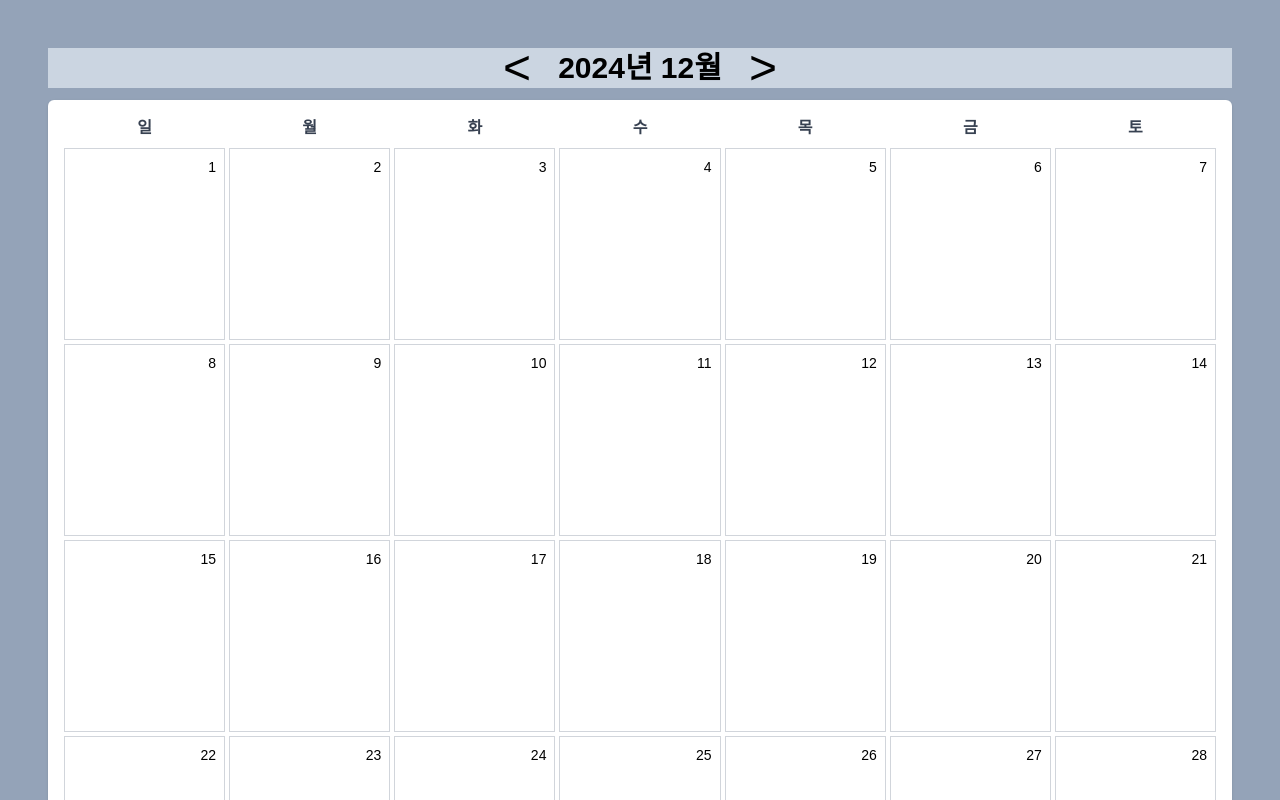
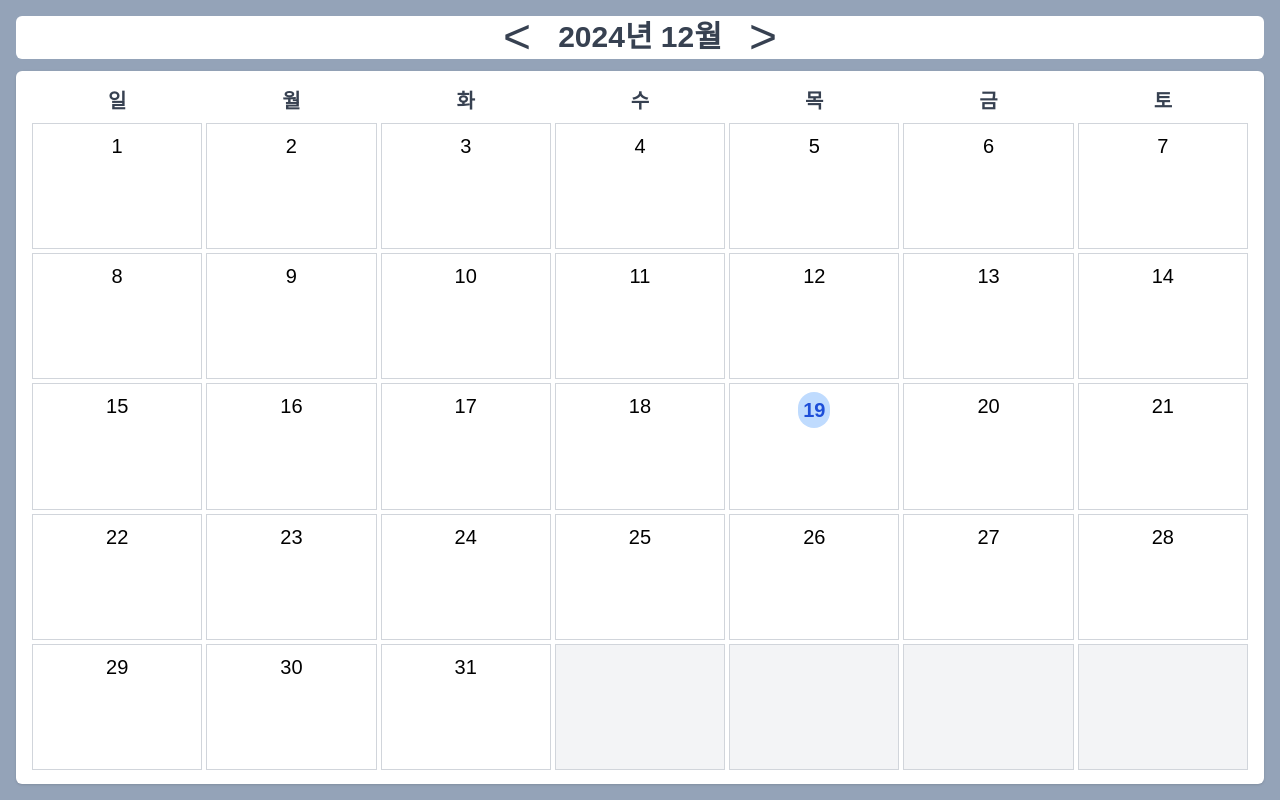
Before and after one commit to seungmin2222/calendar-chat-nextjs, a Next.js app: page / in a window 1280 px wide. Shown: the top 800 px of the page. Built offline with nearby package versions, Linux system fonts and the light colour scheme.

Commit message:
✨ Feat: 현재 날짜 연동 및 한 달 단위 달력 전환 기능 구현

```diff
--- a/src/app/(calendar)/components/CalendarBody.tsx
+++ b/src/app/(calendar)/components/CalendarBody.tsx
@@ -1,18 +1,23 @@
 import { ReactNode } from 'react';
-
 import CalendarDay from './CalendarDay';
 import CalendarWeekdaysHeader from './CalendarWeekdaysHeader';
 
-export default function CalendarBody() {
-  const today = new Date();
-  const year = today.getFullYear();
-  const month = today.getMonth();
+interface CalendarBodyProps {
+  year: number;
+  month: number;
+}
 
+export default function CalendarBody({ year, month }: CalendarBodyProps) {
   const firstDayOfMonth = new Date(year, month, 1);
   const lastDayOfMonth = new Date(year, month + 1, 0);
 
   const startDay = firstDayOfMonth.getDay();
   const totalDays = lastDayOfMonth.getDate();
+
+  const today = new Date();
+  const isCurrentMonth =
+    today.getFullYear() === year && today.getMonth() === month;
+  const todayDate = isCurrentMonth ? today.getDate() : null;
 
   const cells: ReactNode[] = [];
 
@@ -26,7 +31,8 @@ export default function CalendarBody() {
   }
 
   for (let day = 1; day <= totalDays; day++) {
-    cells.push(<CalendarDay key={day} day={day} />);
+    const isToday = todayDate === day;
+    cells.push(<CalendarDay key={day} day={day} isToday={isToday} />);
   }
 
   const remainder = cells.length % 7;
@@ -42,9 +48,16 @@ export default function CalendarBody() {
   }
 
   return (
-    <div className="w-full rounded-md bg-white p-4 shadow">
+    <div className="h-[95%] w-full rounded-md bg-white p-4 text-xl shadow">
       <CalendarWeekdaysHeader />
-      <div className="mt-2 grid grid-cols-7 gap-1">{cells}</div>
+      <div
+        className="mt-2 grid h-[95%] grid-cols-7 gap-1"
+        style={{
+          gridTemplateRows: `repeat(${Math.ceil(cells.length / 7)}, minmax(0, 1fr))`,
+        }}
+      >
+        {cells}
+      </div>
     </div>
   );
 }
--- a/src/app/(calendar)/components/CalendarDay.tsx
+++ b/src/app/(calendar)/components/CalendarDay.tsx
@@ -1,11 +1,20 @@
 interface CalendarDayProps {
   day: number;
+  isToday?: boolean;
 }
 
-export default function CalendarDay({ day }: CalendarDayProps) {
+export default function CalendarDay({ day, isToday }: CalendarDayProps) {
   return (
-    <div className="flex h-48 items-start justify-end border border-gray-300 p-2 text-sm">
-      {day}
+    <div className="flex justify-center border border-gray-300 p-2">
+      <div
+        className={`flex h-fit justify-center ${
+          isToday
+            ? 'h-8 w-8 place-items-center rounded-full bg-blue-200 p-1 font-bold text-blue-700'
+            : ''
+        }`}
+      >
+        {day}
+      </div>
     </div>
   );
 }
--- a/src/app/(calendar)/components/CalendarHeader.tsx
+++ b/src/app/(calendar)/components/CalendarHeader.tsx
@@ -1,11 +1,23 @@
-export default function CalendarHeader() {
+interface CalendarHeaderProps {
+  year: number;
+  month: number;
+  onPrevMonth: () => void;
+  onNextMonth: () => void;
+}
+
+export default function CalendarHeader({
+  year,
+  month,
+  onPrevMonth,
+  onNextMonth,
+}: CalendarHeaderProps) {
   return (
-    <header className="flex h-11 min-h-10 items-center justify-center gap-5 bg-slate-300 text-5xl">
-      <button>{'<'}</button>
-      <span className="w-44 select-none text-center text-3xl font-semibold">
-        2024년 12월
+    <header className="flex h-11 min-h-10 items-center justify-center gap-5 rounded-md bg-white text-5xl text-gray-700">
+      <button onClick={onPrevMonth}>{'<'}</button>
+      <span className="w-44 text-center text-3xl font-semibold">
+        {year}년 {month}월
       </span>
-      <button>{'>'}</button>
+      <button onClick={onNextMonth}>{'>'}</button>
     </header>
   );
 }
--- a/src/app/(calendar)/page.tsx
+++ b/src/app/(calendar)/page.tsx
@@ -1,13 +1,37 @@
 'use client';
 
+import { useState } from 'react';
 import CalendarBody from './components/CalendarBody';
 import CalendarHeader from './components/CalendarHeader';
 
 export default function Home() {
+  const today = new Date();
+  const [currentDate, setCurrentDate] = useState(today);
+
+  const handlePrevMonth = () => {
+    setCurrentDate(
+      new Date(currentDate.getFullYear(), currentDate.getMonth() - 1, 1)
+    );
+  };
+
+  const handleNextMonth = () => {
+    setCurrentDate(
+      new Date(currentDate.getFullYear(), currentDate.getMonth() + 1, 1)
+    );
+  };
+
   return (
-    <div className="flex h-full w-full flex-col gap-3 bg-slate-400 p-12">
-      <CalendarHeader />
-      <CalendarBody />
+    <div className="flex h-full w-full select-none flex-col gap-3 bg-slate-400 p-4">
+      <CalendarHeader
+        year={currentDate.getFullYear()}
+        month={currentDate.getMonth() + 1}
+        onPrevMonth={handlePrevMonth}
+        onNextMonth={handleNextMonth}
+      />
+      <CalendarBody
+        year={currentDate.getFullYear()}
+        month={currentDate.getMonth()}
+      />
     </div>
   );
 }
```
